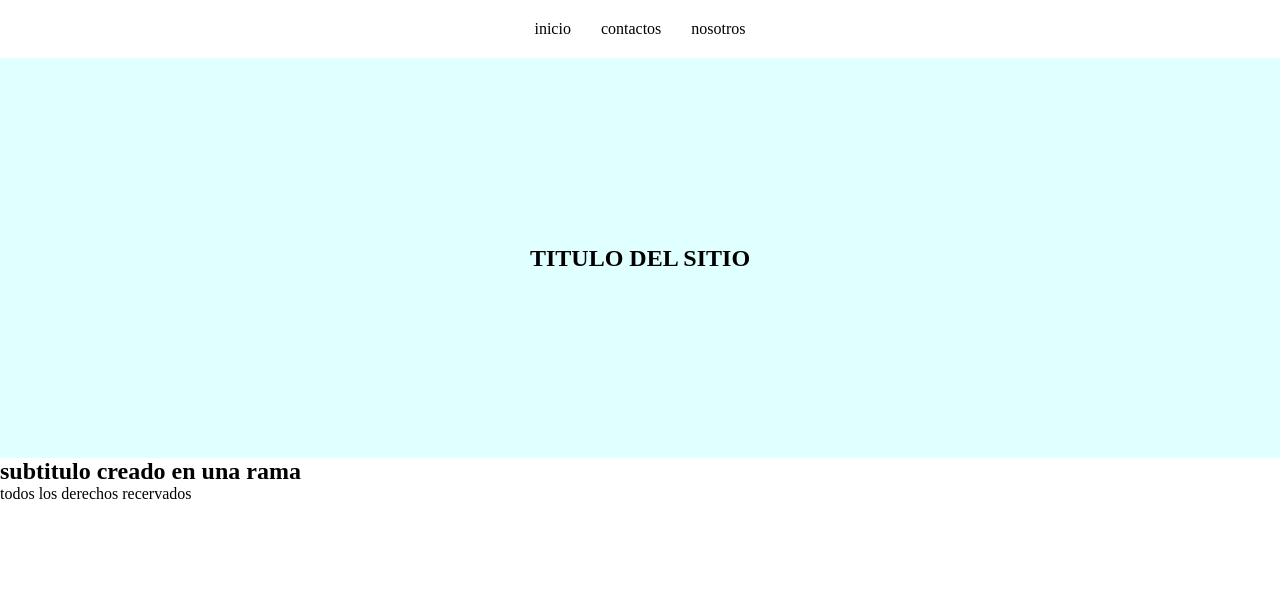
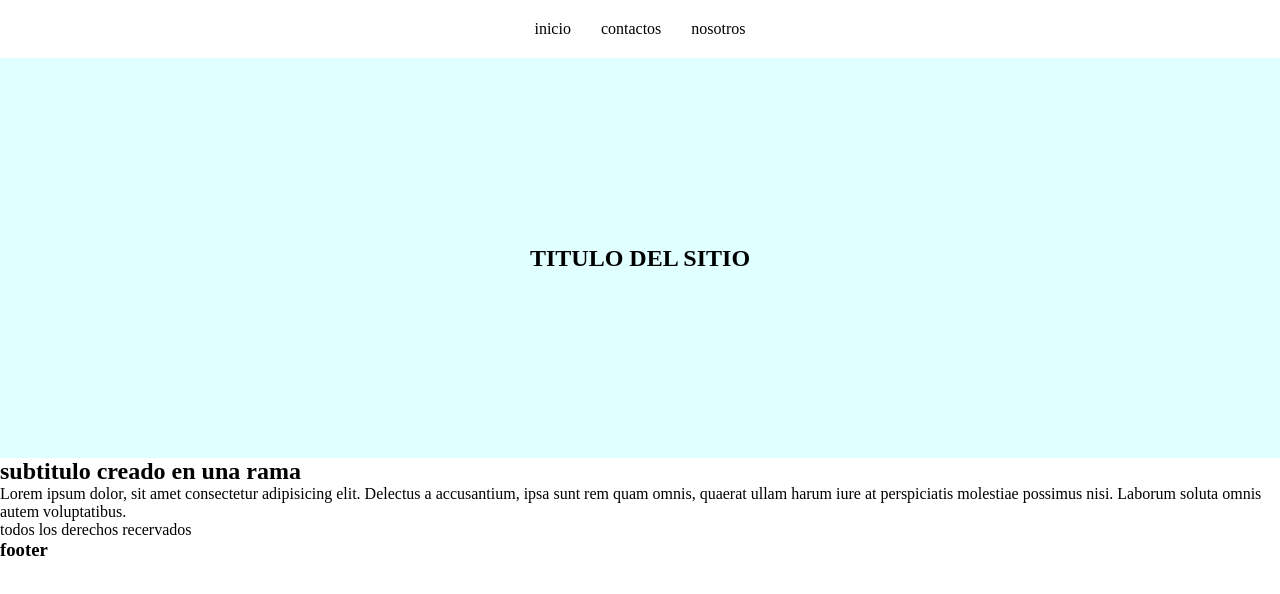
Before and after one commit to MartinPeratla96/comision-59940, a plain HTML site: page index.html in a window 1280 px wide. Drawn offline with Linux system fonts and the light colour scheme.

Commit message:
modificaciones

```diff
--- a/index.html
+++ b/index.html
@@ -24,11 +24,13 @@
         </section>
         <section>
             <h2>subtitulo creado en una rama</h2>
+            <p>Lorem ipsum dolor, sit amet consectetur adipisicing elit. Delectus a accusantium, ipsa sunt rem quam omnis, quaerat ullam harum iure at perspiciatis molestiae possimus nisi. Laborum soluta omnis autem voluptatibus.</p>
         </section>
     </main>
 
     <footer>
         <p>todos los derechos recervados</p>
+        <h3>footer</h3>
     </footer>
 </body>
 </html>
```
